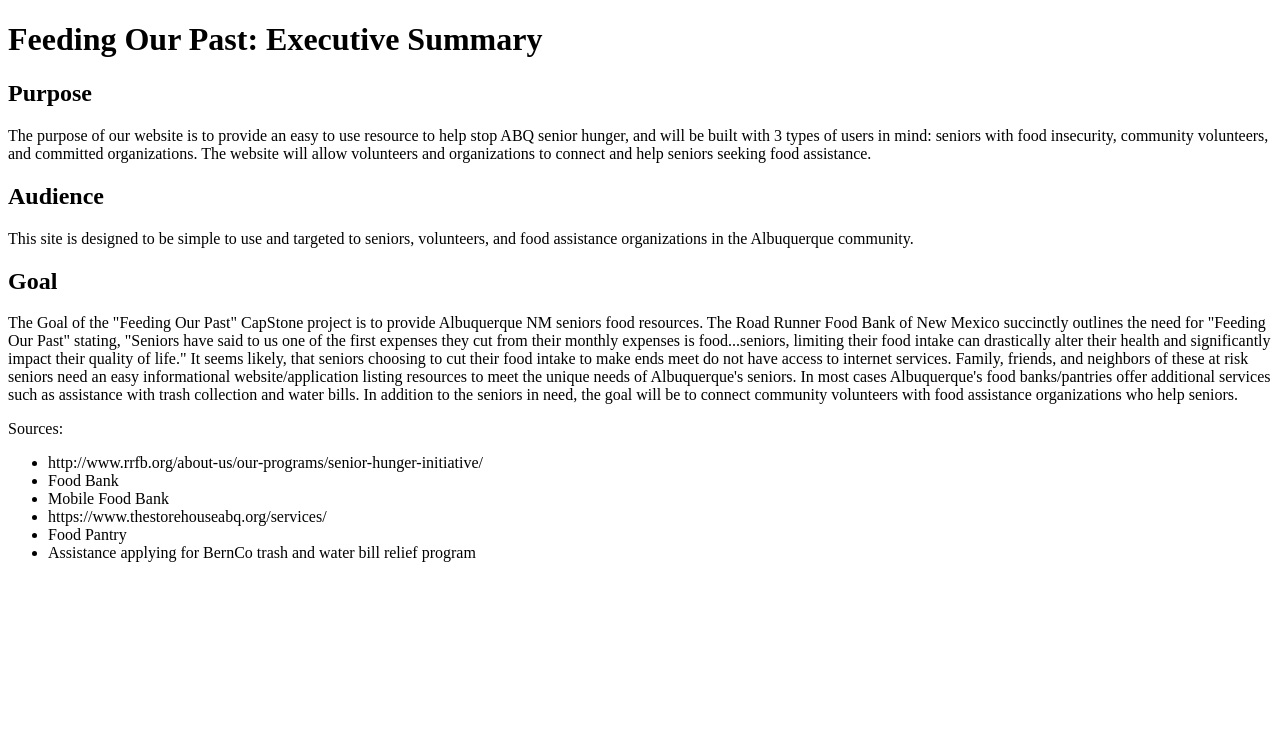
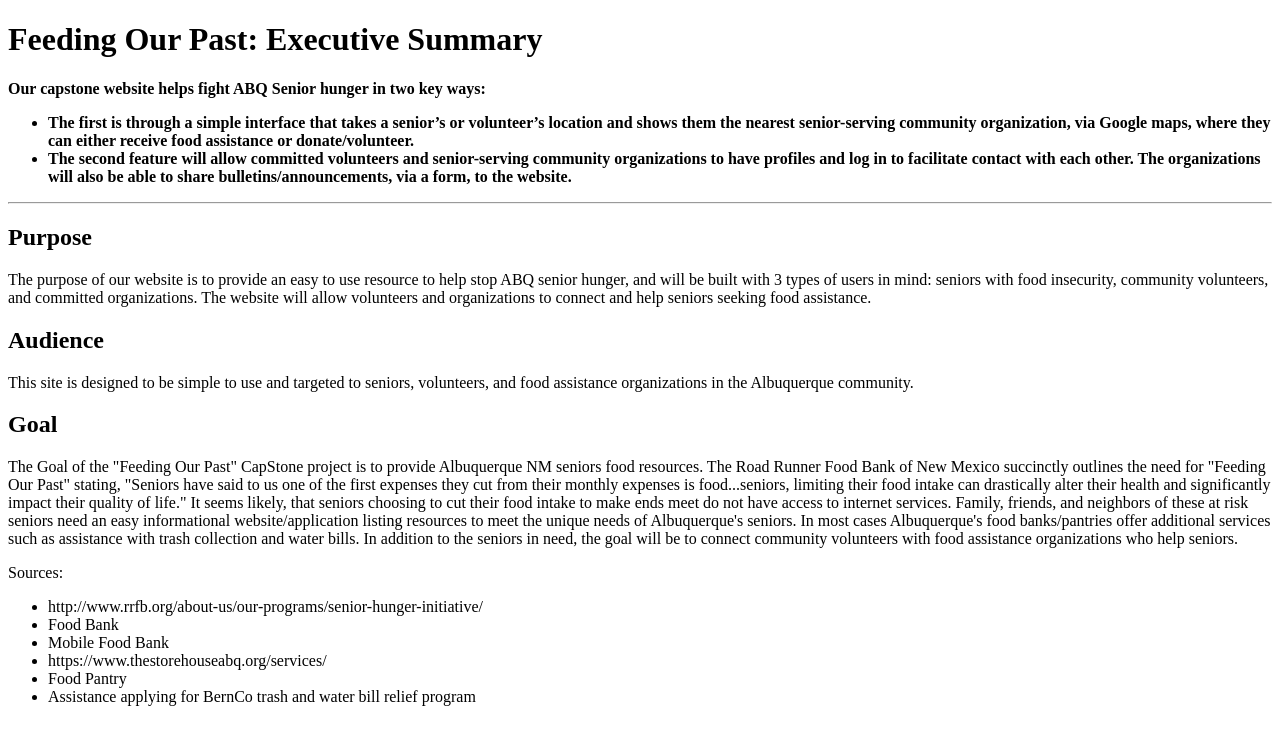
Before and after one commit to fullStackMartinez/feeding-our-past, a PHP site: page /epic/executive-summary.php in a window 1280 px wide. Shown: the top 745 px of the page. Run offline with PHP 8.4, Linux system fonts and the light colour scheme.

Commit message:
edited executive summary

```diff
--- a/epic/executive-summary.php
+++ b/epic/executive-summary.php
@@ -6,6 +6,13 @@
 	</head>
 	<body>
 		<h1>Feeding Our Past: Executive Summary</h1>
+		<p><strong>Our capstone website helps fight ABQ Senior hunger in two key ways:
+			<ul>
+				<li>The first is through a simple interface that takes a senior’s or volunteer’s location and shows them the nearest senior-serving community organization, via Google maps, where they can either receive food assistance or donate/volunteer.</li>
+				<li>The second feature will allow committed volunteers and senior-serving community organizations to have profiles and log in to facilitate contact with each other. The organizations will also be able to share bulletins/announcements, via a form, to the website.</li>
+			</ul></strong></p>
+		<hr>
+
 		<h2>Purpose</h2>
 		<p>The purpose of our website is to provide an easy to use resource to help stop ABQ senior hunger, and will be built with 3 types of users in mind: seniors with food insecurity, community volunteers, and committed organizations. The website will allow volunteers and organizations to connect and help seniors seeking food assistance.</p>
 
```
